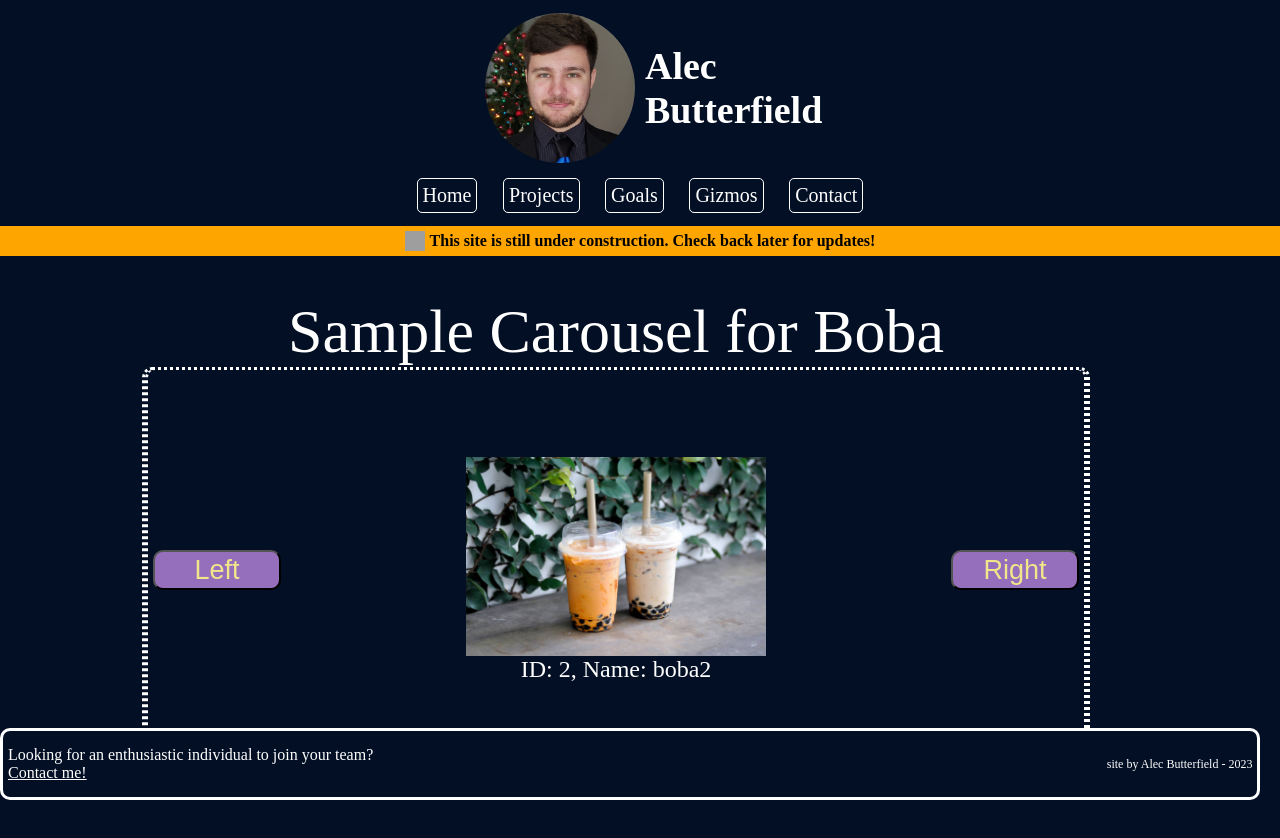
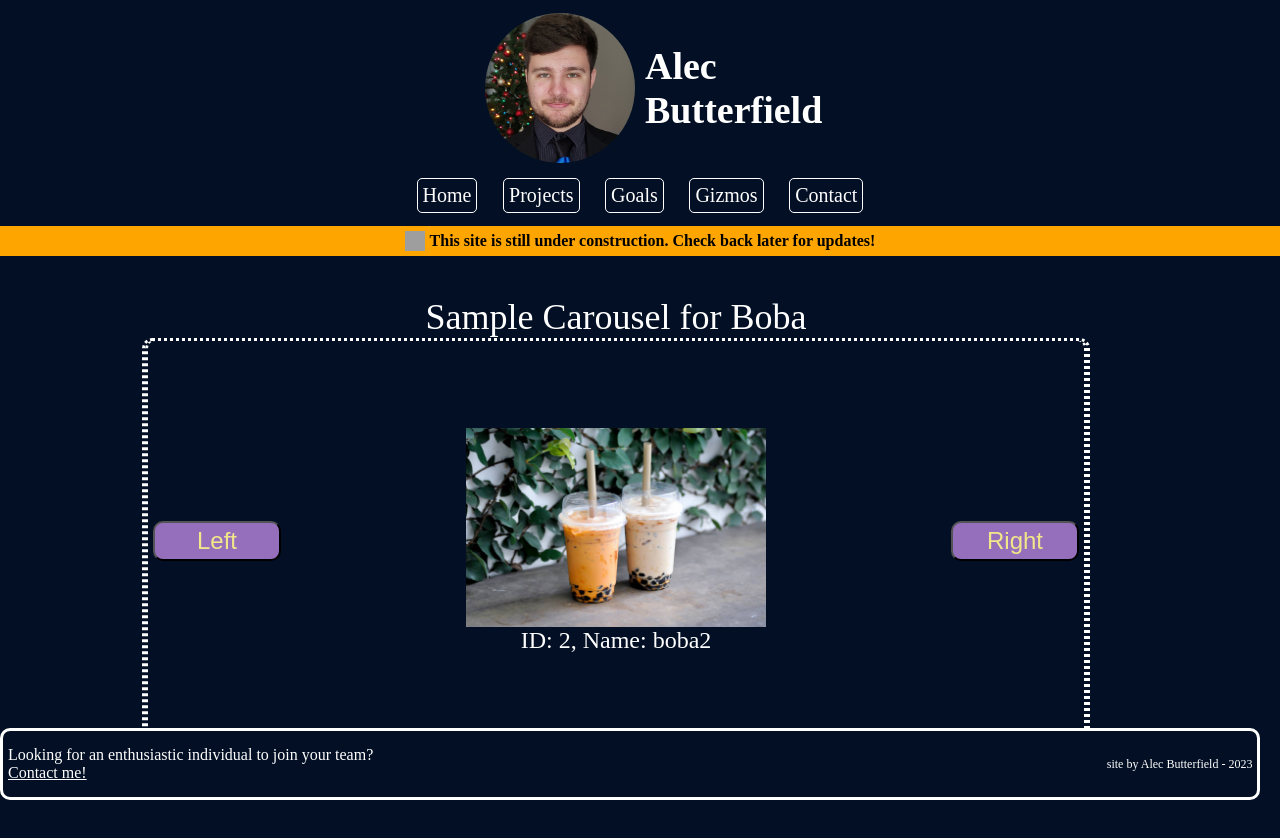
Before and after one commit to AB-Butterfield/alec-butterfield-personal-site, a React (Create React App) app: page /gizmos in a window 1280 px wide. Shown: the top 838 px of the page. Built offline with nearby package versions, Linux system fonts and the light colour scheme; grey boxes are pictures that could not be loaded.

Commit message:
Project styling changed, updated header

```diff
--- a/less/gizmos.less
+++ b/less/gizmos.less
@@ -6,7 +6,8 @@
     width: 10vw;
     height: 5vh;
     margin: 5px;
-    font-size: calc(1.3vw + 1.3vh);
+    // font-size: calc(1.3vw + 1.3vh);
+    font-size: 24px;
     background-color: @bobaBackgroundColor;
     color: @bobaFontColor;
     border-radius: 10px;
@@ -76,6 +77,10 @@
     transition-delay: 200ms;
 }
 
+.gizmos-single-name {
+    font-size: 36px;
+}
+
 .gizmo-carousel-button {
     display: flex;
     justify-content: center;
--- a/less/header.less
+++ b/less/header.less
@@ -53,6 +53,7 @@ a:hover {
     left: 0;
     margin-left: -8px;
     // width: calc(100vw - 17px);
+    //This is the max width without scrolling
     width: 100vw;
 }
 
--- a/less/styles.less
+++ b/less/styles.less
@@ -8,3 +8,8 @@
 
 @background-color:#020f24;
 @text-color: white;
+
+//Hides the horizontal scroll bar
+body {
+    overflow-x:hidden;
+}
--- a/public/styles.css
+++ b/public/styles.css
@@ -97,7 +97,7 @@
   width: 10vw;
   height: 5vh;
   margin: 5px;
-  font-size: calc(1.3vw + 1.3vh);
+  font-size: 24px;
   background-color: rgba(206, 148, 248, 0.719);
   color: rgba(255, 247, 131, 0.878);
   border-radius: 10px;
@@ -129,6 +129,7 @@
   flex-direction: column;
   justify-self: center;
   max-width: 400px;
+  transition: 200ms opacity ease-in-out;
 }
 .gizmos-main-container {
   display: flex;
@@ -145,7 +146,11 @@
   max-height: 300px;
   width: auto;
   height: auto;
-  animation: slideRight 1s;
+  transition: 200ms opacity ease-in-out;
+  transition-delay: 200ms;
+}
+.gizmos-single-name {
+  font-size: 36px;
 }
 .gizmo-carousel-button {
   display: flex;
@@ -301,7 +306,7 @@ body {
   padding-bottom: 200px;
 }
 .projects-main-title {
-  font-size: 72px;
+  font-size: 60px;
   padding-top: 10px;
   padding-bottom: 10px;
 }
@@ -311,23 +316,24 @@ body {
   align-items: center;
   border-style: dotted;
   border-color: white;
-  width: 95vw;
+  width: 90vw;
+  max-width: 1000px;
   border-radius: 10px;
   padding-bottom: 10px;
-  margin-bottom: 10px;
+  margin-bottom: 75px;
 }
 .single-project-description {
   display: flex;
   padding: 10px;
-  font-size: calc(2vh + 2vw);
+  font-size: 20px;
 }
 .single-project-iframe {
   display: flex;
   height: 60vh;
-  width: 85vw;
+  width: 70vw;
   min-width: 10vw;
   min-height: 10vh;
-  max-width: 95vw;
+  max-width: 900px;
   max-height: 95vh;
   resize: both;
   overflow-x: hidden;
@@ -348,7 +354,8 @@ body {
   width: 66%;
 }
 .single-project-title {
-  font-size: 56px;
+  font-size: 36px;
+  text-decoration: underline;
 }
 .goals-main-container {
   display: flex;
@@ -360,3 +367,6 @@ body {
 .goals-single-goal {
   font-size: 24px;
 }
+body {
+  overflow-x: hidden;
+}
--- a/src/pages/Gizmos.js
+++ b/src/pages/Gizmos.js
@@ -34,7 +34,7 @@ export default function Gizmos() {
 
     return (
         <div className="gizmos-main-container">
-            <div>Sample Carousel for Boba</div>
+            <div className="gizmos-single-name">Sample Carousel for Boba</div>
             <div className="gizmos-carousel-main-container">
                 <CarouselCard />
             </div>
```
Also changed, not shown: less/projects.less (+11 -7 lines).
